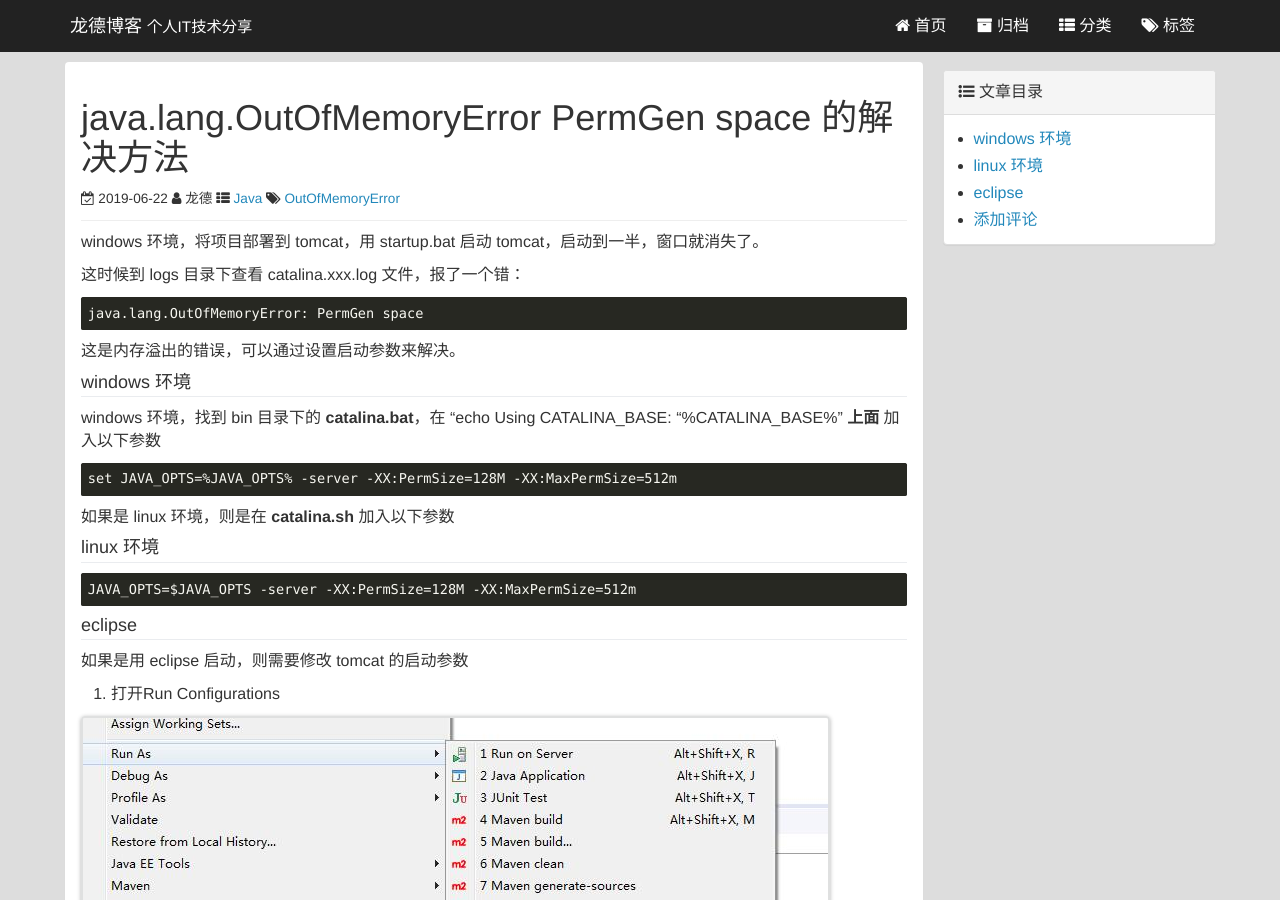
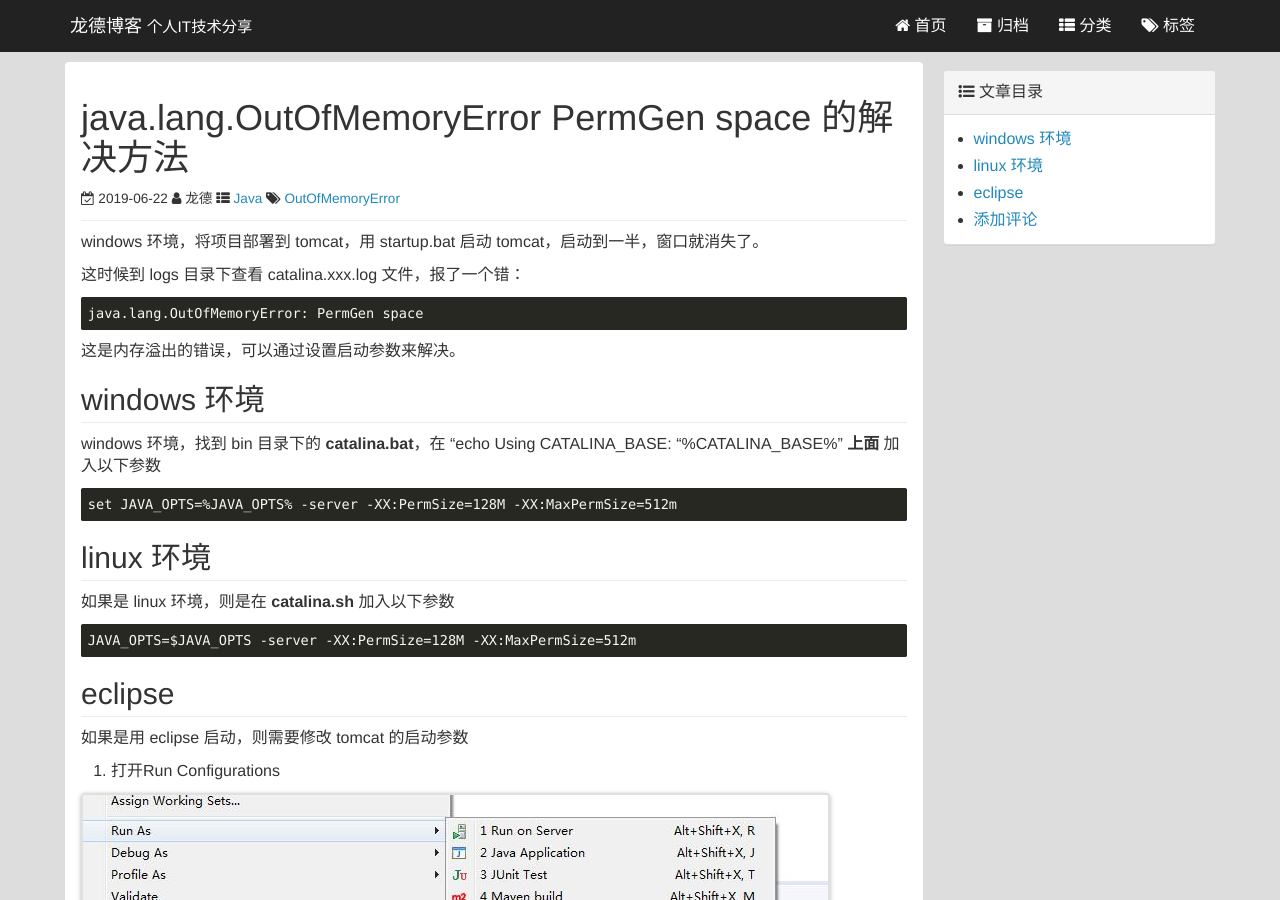
Before and after one commit to miansen/miansen.github.io, a Jekyll site: the page built from _posts/2019-06-22-1.md, in a window 1280 px wide and 900 px high. Built offline with Jekyll 4.4.1, drawn with Linux system fonts in a browser that asks for light colours; comment, search, counter and statistics services are not loaded.

Commit message:
update 2019-06-22-1

````diff
--- a/_posts/2019-06-22-1.md
+++ b/_posts/2019-06-22-1.md
@@ -23,7 +23,7 @@ java.lang.OutOfMemoryError: PermGen space
 
 
 
-#### windows 环境
+## windows 环境
 
 windows 环境，找到 bin 目录下的 **catalina.bat**，在 "echo Using CATALINA_BASE:   "%CATALINA_BASE%" **上面** 加入以下参数
 
@@ -31,15 +31,15 @@ windows 环境，找到 bin 目录下的 **catalina.bat**，在 "echo Using CATA
 set JAVA_OPTS=%JAVA_OPTS% -server -XX:PermSize=128M -XX:MaxPermSize=512m
 ```
 
+## linux 环境
+
 如果是 linux 环境，则是在 **catalina.sh** 加入以下参数
-
-#### linux 环境
 
 ```
 JAVA_OPTS=$JAVA_OPTS -server -XX:PermSize=128M -XX:MaxPermSize=512m
 ```
 
-#### eclipse
+## eclipse
 
 如果是用 eclipse 启动，则需要修改 tomcat 的启动参数
 
````
